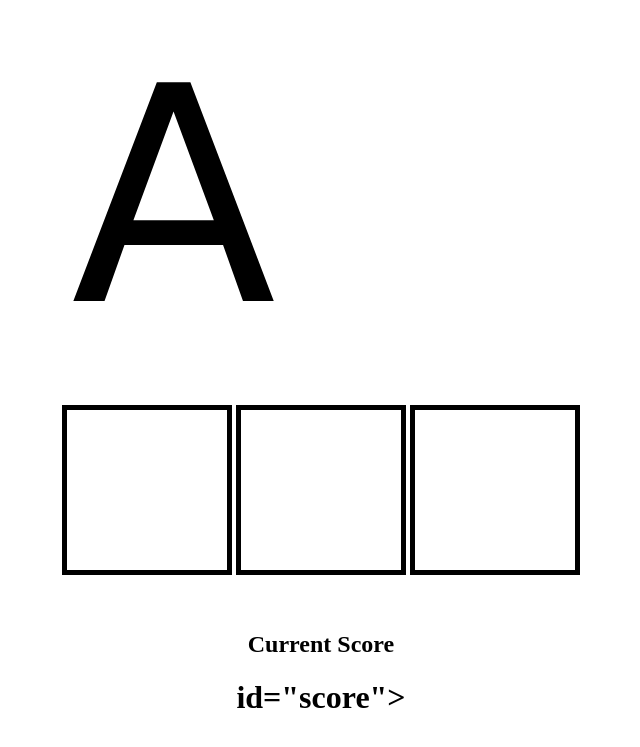
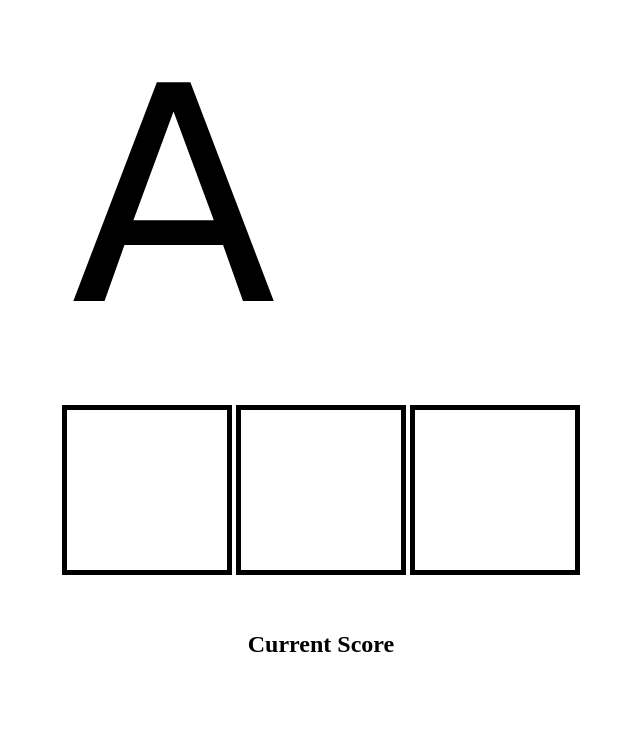
Before and after one commit to tmharrison93/HackRPI_Game, a plain HTML site: page index.html in a window 1280 px wide. Shown: the part 79-826 px from the top of the page, without its empty margins (319-959 px from the left). Drawn offline with nearby package versions, Linux system fonts and the light colour scheme.

Commit message:
fixed h1 close tag in html

```diff
--- a/index.html
+++ b/index.html
@@ -21,7 +21,7 @@
         <br>
         <br>
         <h2>Current Score</h2>
-        <h1> id="score"></h1>
+        <h1 id="score"></h1>
         <div id="incorrect"><h1>WRONG</h1></div>
     </div>
     <div id="footer"></div>
--- a/javascripts/script.js
+++ b/javascripts/script.js
@@ -200,6 +200,7 @@ function reset() {
     clearCheckBoxes();
     addPoint();
 }
+
 function reset_wrong() {
 
     elem = document.getElementById("incorrect");
```
